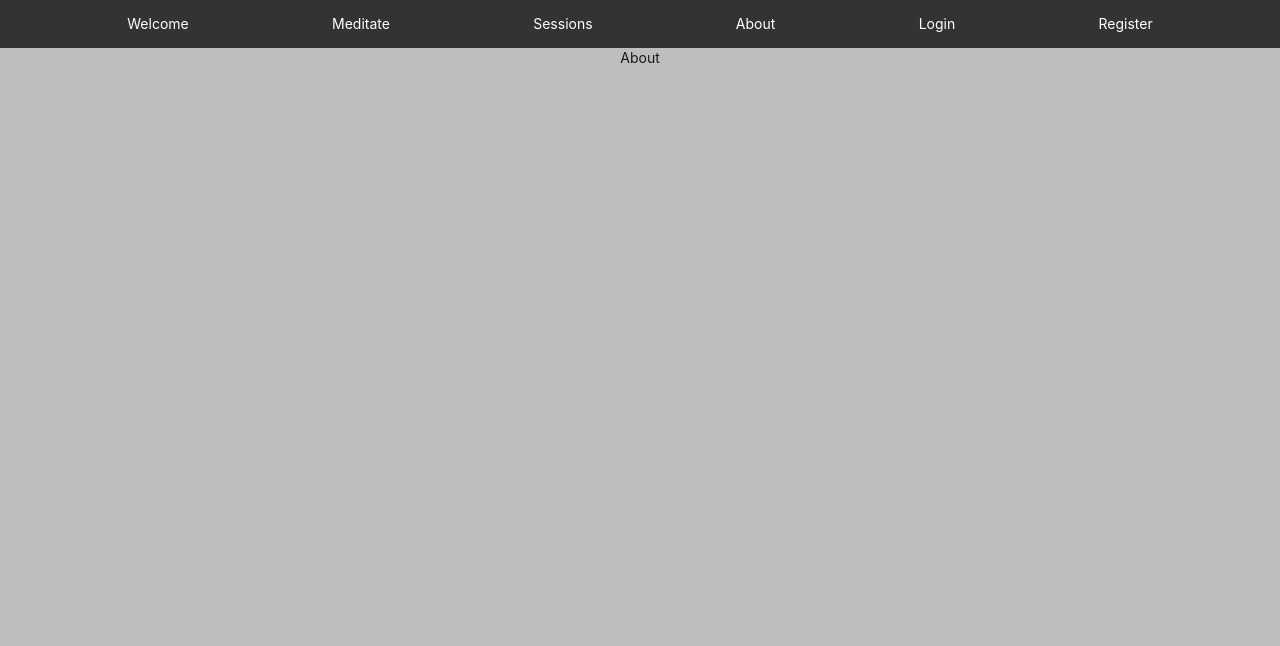
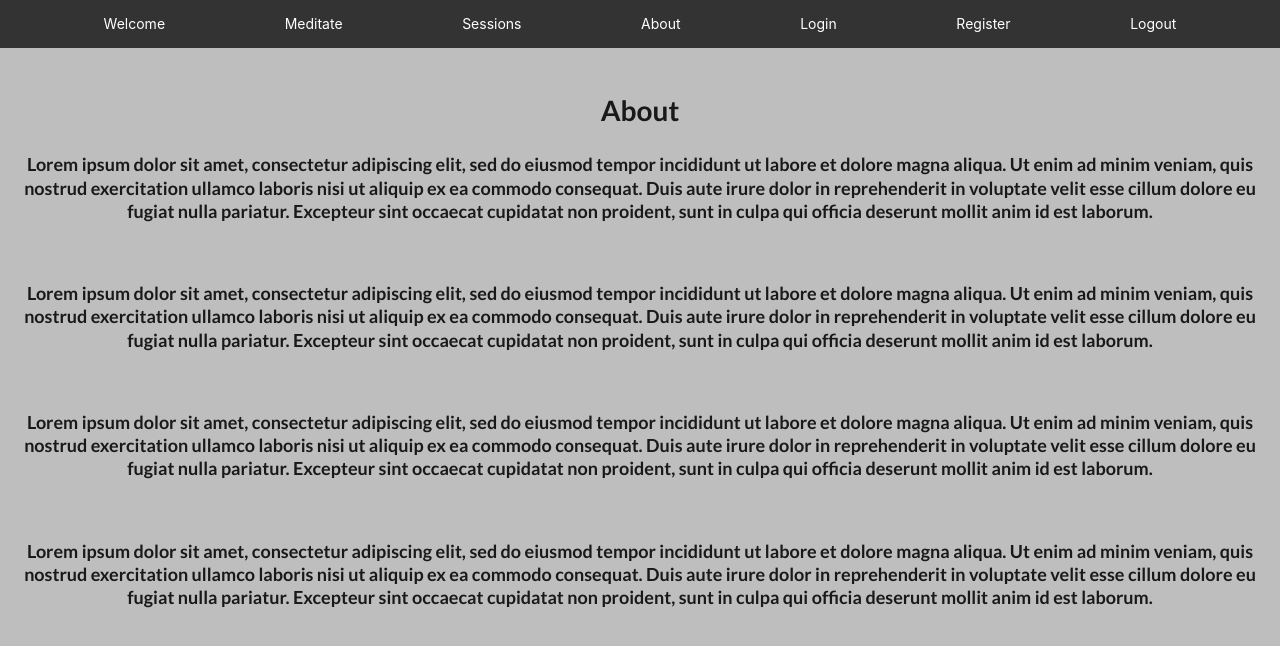
Before and after one commit to theoluyi/mindscape-frontend, a React (Create React App) app: page /about in a window 1280 px wide. Shown: the top 646 px of the page. Built offline with nearby package versions, Linux system fonts and the light colour scheme.

Commit message:
finishes auth w/preliminary logout

```diff
--- a/src/App.js
+++ b/src/App.js
@@ -1,15 +1,85 @@
+import NavBar from './components/NavBar'
+import Welcome from './components/Welcome'
+import MeditationContainer from './MeditationComponents/MeditationContainer'
+import SessionContainer from './SessionComponents/SessionContainer'
+import About from './components/About'
+import Form from './components/Form'
+
 import React from 'react';
 import {Switch, Route} from 'react-router-dom'
-import Form from './components/Form'
-import NavBar from './components/NavBar'
-import Welcome from './components/Welcome'
-import About from './components/About'
 import {withRouter, Redirect} from 'react-router-dom'
 
+class App extends React.Component {
+  state = {
+    user: {
+      id: 0,
+      username: "",
+      sessions: []
+    },
+    token: ""
+  }
 
-class App extends React.Component {
+  componentDidMount(){
+    if (localStorage.getItem('token')) {
+      fetch('http://localhost:4000/persist', {
+        headers: {
+          'Authorization': `Bearer ${localStorage.token}`
+        }
+      })
+      .then(r=> r.json())
+      .then(this.handleResponse)
+    }
+  }
 
-  state = {}
+  handleResponse = (resp) => {
+    if (resp.user) {
+      localStorage.token = resp.token
+      this.setState(resp, () => {
+        this.props.history.push("/")
+      })
+    }
+    else {
+      alert(resp.error)
+    }
+  }
+
+  handleLoginSubmit = (userInfo) => {
+    console.log("Log in form submitted")
+    console.log(userInfo)
+
+    fetch('http://localhost:4000/login', {
+      method: "POST",
+      headers: {
+        "content-type": "application/json"
+      },
+      body: JSON.stringify(userInfo)
+    })
+    .then(r=>r.json())
+    .then((resp) => {
+      this.handleResponse(resp)
+      console.log(resp)
+    })
+  }
+
+  handleRegisterSubmit = (userInfo) => {
+    console.log("Register form submitted")
+
+    fetch("http://localhost:4000/users", {
+      method: "POST",
+      headers: {
+        "content-type": "application/json"
+      },
+      body: JSON.stringify(userInfo)
+    })
+    .then(r=>r.json())
+    // .then(console.log("hello world"))
+    .then(resp => {
+      console.log("HMMMMMM")
+      this.handleResponse(resp)
+      console.log("OOKAAAY")
+    })
+  }
+
 
   renderForm = (routerProps) => {
     if(routerProps.location.pathname === "/login"){
@@ -24,14 +94,16 @@ class App extends React.Component {
     <div className='App'>
       <NavBar/>
       <Switch>
+        <Route path="/" exact> <Welcome username={this.state.user.username}/> </Route>
+        <Route path="/meditate"> <MeditationContainer/> </Route>
+        <Route path="/sessions"> <SessionContainer/> </Route>
+        <Route path="/about" component={About}/>
         <Route path="/login" render={ this.renderForm } />
         <Route path="/register" render={ this.renderForm } />
-        <Route path="/about" component={About}/>
-        <Route path="/" exact component={Welcome} />
       </Switch>
     </div>
     )
   }
 }
 
-export default App;
+export default withRouter(App);
--- /dev/null
+++ b/src/MeditationComponents/MeditationContainer.js
@@ -0,0 +1,13 @@
+import React from 'react'
+
+class MeditationContainer extends React.Component {
+    state = {}
+
+    render(){
+        return(
+            <h1>Meditate</h1>
+        )
+    }
+}
+
+export default MeditationContainer
--- /dev/null
+++ b/src/SessionComponents/SessionContainer.js
@@ -0,0 +1,13 @@
+import React from 'react'
+
+class SessionContainer extends React.Component {
+    state = {}
+
+    render(){
+        return(
+            <h1>Sessions</h1>
+        )
+    }
+}
+
+export default SessionContainer
--- a/src/components/About.js
+++ b/src/components/About.js
@@ -2,7 +2,38 @@ import React from 'react'
 
 const About = () => {
     return(
-        <div className="header"> About </div>
+        <div>
+            <br/>
+            <h1> About </h1>
+            <h3>Lorem ipsum dolor sit amet, consectetur adipiscing elit, sed do eiusmod tempor
+            incididunt ut labore et dolore magna aliqua. Ut enim ad minim veniam, quis nostrud
+            exercitation ullamco laboris nisi ut aliquip ex ea commodo consequat. Duis aute
+            irure dolor in reprehenderit in voluptate velit esse cillum dolore eu fugiat nulla
+             pariatur. Excepteur sint occaecat cupidatat non proident, sunt in culpa qui officia
+              deserunt mollit anim id est laborum.</h3>
+              <br/>
+            <h3>Lorem ipsum dolor sit amet, consectetur adipiscing elit, sed do eiusmod tempor
+            incididunt ut labore et dolore magna aliqua. Ut enim ad minim veniam, quis nostrud
+            exercitation ullamco laboris nisi ut aliquip ex ea commodo consequat. Duis aute
+            irure dolor in reprehenderit in voluptate velit esse cillum dolore eu fugiat nulla
+             pariatur. Excepteur sint occaecat cupidatat non proident, sunt in culpa qui officia
+              deserunt mollit anim id est laborum.</h3>
+              <br/>
+            <h3>Lorem ipsum dolor sit amet, consectetur adipiscing elit, sed do eiusmod tempor
+            incididunt ut labore et dolore magna aliqua. Ut enim ad minim veniam, quis nostrud
+            exercitation ullamco laboris nisi ut aliquip ex ea commodo consequat. Duis aute
+            irure dolor in reprehenderit in voluptate velit esse cillum dolore eu fugiat nulla
+             pariatur. Excepteur sint occaecat cupidatat non proident, sunt in culpa qui officia
+              deserunt mollit anim id est laborum.</h3>
+              <br/>
+            <h3>Lorem ipsum dolor sit amet, consectetur adipiscing elit, sed do eiusmod tempor
+            incididunt ut labore et dolore magna aliqua. Ut enim ad minim veniam, quis nostrud
+            exercitation ullamco laboris nisi ut aliquip ex ea commodo consequat. Duis aute
+            irure dolor in reprehenderit in voluptate velit esse cillum dolore eu fugiat nulla
+             pariatur. Excepteur sint occaecat cupidatat non proident, sunt in culpa qui officia
+              deserunt mollit anim id est laborum.</h3>
+              <br/>
+        </div>
     )
 }
 
--- a/src/components/NavBar.js
+++ b/src/components/NavBar.js
@@ -2,6 +2,14 @@ import React from 'react';
 import {NavLink} from 'react-router-dom'
 
 const NavBar = () => {
+
+  const logout = () => {
+    console.log("logout button pressed")
+    localStorage.clear()
+    // this step still requires a refresh but for now that's good enough
+    // this feature is more for easy testing not for UI
+  }
+
   return(
     <ul className="nav">
       <li>
@@ -22,6 +30,9 @@ const NavBar = () => {
       <li>
         <NavLink to="/register">Register</NavLink>
       </li>
+      <li>
+        <NavLink to="/" onClick={logout} >Logout</NavLink>
+      </li>
     </ul>
   )
 };
--- a/src/components/Welcome.js
+++ b/src/components/Welcome.js
@@ -1,11 +1,14 @@
 import React from 'react';
 
-const Welcome = () => (
-  <div>
-  <br/>
-    <h1 id="header">Welcome to Mindscape</h1>
-    <img src="https://media.giphy.com/media/5xtDarsUgCwZMXqcVQA/giphy.gif" alt="landscape" />
-  </div>
-);
+const Welcome = (props) => {
+
+  return (
+    <div>
+      <br/>
+      <h1 id="header">{props.username? `Welcome to Mindscape, ${props.username}` : "Welcome to Mindscape"}</h1>
+      <img src="https://media.giphy.com/media/5xtDarsUgCwZMXqcVQA/giphy.gif" alt="landscape" />
+    </div>
+  );
+}
 
 export default Welcome;
```
Also changed, not shown: 1 other file (tests, documents, lock files or other folders).
